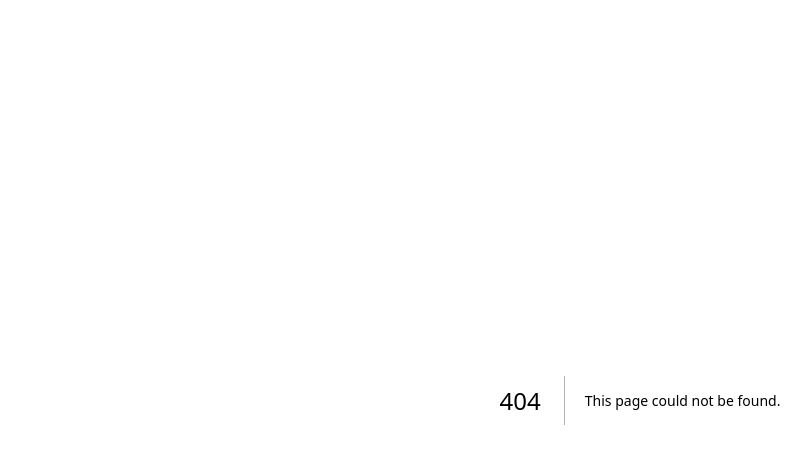
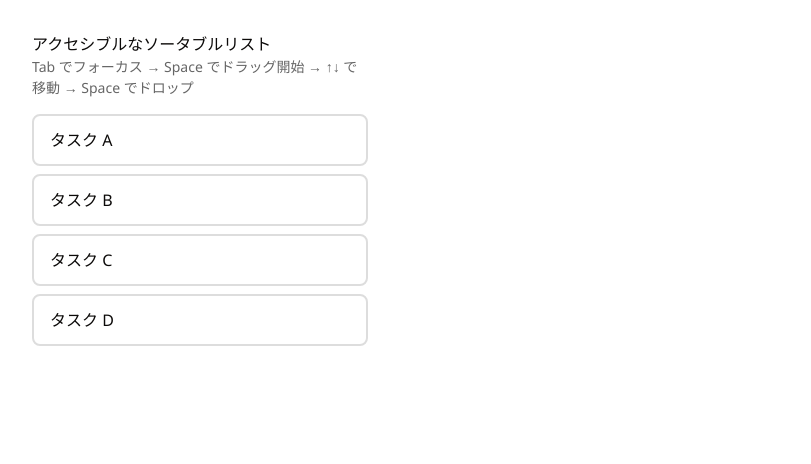
Before and after one commit to tainakarorue/2026-next-dndkit-lesson, a Next.js app: page /lesson/09 in a window 1280 px wide. Before the commit this address had no page. Shown: the top 464 px of the page, without its empty margins (0-811 px from the left). Built offline with nearby package versions, Linux system fonts and the light colour scheme; a web font is replaced by a local one.

Commit message:
add lesson 09

```diff
--- /dev/null
+++ b/app/lesson/09/page.tsx
@@ -0,0 +1,136 @@
+'use client'
+
+import { useState } from 'react'
+import {
+  DndContext,
+  DragEndEvent,
+  DragOverEvent,
+  DragOverlay,
+  DragStartEvent,
+  KeyboardSensor,
+  MouseSensor,
+  TouchSensor,
+  closestCorners,
+  useDroppable,
+  useSensor,
+  useSensors,
+} from '@dnd-kit/core'
+import {
+  SortableContext,
+  arrayMove,
+  sortableKeyboardCoordinates,
+  useSortable,
+  verticalListSortingStrategy,
+} from '@dnd-kit/sortable'
+import { CSS } from '@dnd-kit/utilities'
+
+type Item = { id: string; label: string }
+
+const initialItems: Item[] = [
+  { id: 'item-1', label: 'タスク A' },
+  { id: 'item-2', label: 'タスク B' },
+  { id: 'item-3', label: 'タスク C' },
+  { id: 'item-4', label: 'タスク D' },
+]
+
+type SortableItemProps = { id: string; label: string }
+
+function SortableItem({ id, label }: SortableItemProps) {
+  const {
+    attributes,
+    listeners,
+    setNodeRef,
+    transform,
+    transition,
+    isDragging,
+  } = useSortable({ id })
+  return (
+    <div
+      ref={setNodeRef}
+      {...listeners}
+      {...attributes}
+      style={{
+        padding: '12px 16px',
+        background: isDragging ? '#e3f2fd' : '#fff',
+        border: `2px solid ${isDragging ? '#0066cc' : '#ddd'}`,
+        borderRadius: 8,
+        cursor: 'grab',
+        transform: CSS.Transform.toString(transform),
+        transition,
+      }}
+    >
+      {label}
+    </div>
+  )
+}
+
+export default function Page() {
+  const [items, setItems] = useState<Item[]>(initialItems)
+
+  const sensors = useSensors(
+    useSensor(MouseSensor),
+    useSensor(TouchSensor),
+    useSensor(KeyboardSensor, {
+      coordinateGetter: sortableKeyboardCoordinates,
+    }),
+  )
+
+  function handleDragEnd({ active, over }: DragEndEvent) {
+    if (!over || active.id === over.id) return
+    setItems((prev) => {
+      const oldIndex = prev.findIndex((item) => item.id === active.id)
+      const newIndex = prev.findIndex((item) => item.id === over.id)
+      return arrayMove(prev, oldIndex, newIndex)
+    })
+  }
+
+  return (
+    <DndContext
+      sensors={sensors}
+      onDragEnd={handleDragEnd}
+      accessibility={{
+        announcements: {
+          onDragStart({ active }) {
+            return `${active.id} をドラッグ開始しました。矢印キーで移動、Space でドロップ、Escape でキャンセルできます。`
+          },
+          onDragOver({ active, over }) {
+            if (over) {
+              return `${active.id} を ${over.id} の上に移動しました。`
+            }
+            return `${active.id} はドロップ可能な場所の外にあります。`
+          },
+          onDragEnd({ active, over }) {
+            if (over) {
+              return `${active.id} を ${over.id} にドロップしました。`
+            }
+            return `ドロップをキャンセルしました。${active.id} は元の位置に戻りました。`
+          },
+          onDragCancel({ active }) {
+            return `ドラッグをキャンセルしました。${active.id} は元の位置に戻りました。`
+          },
+        },
+        screenReaderInstructions: {
+          draggable:
+            'このアイテムはドラッグ可能です。Space または Enter でドラッグを開始してください。',
+        },
+      }}
+    >
+      <div style={{ padding: '2rem', maxWidth: 400 }}>
+        <h2>アクセシブルなソータブルリスト</h2>
+        <p style={{ fontSize: 14, color: '#666', marginBottom: 16 }}>
+          Tab でフォーカス → Space でドラッグ開始 → ↑↓ で移動 → Space でドロップ
+        </p>
+        <SortableContext
+          items={items.map((item) => item.id)}
+          strategy={verticalListSortingStrategy}
+        >
+          <div style={{ display: 'flex', flexDirection: 'column', gap: 8 }}>
+            {items.map((item) => (
+              <SortableItem key={item.id} id={item.id} label={item.label} />
+            ))}
+          </div>
+        </SortableContext>
+      </div>
+    </DndContext>
+  )
+}
```
